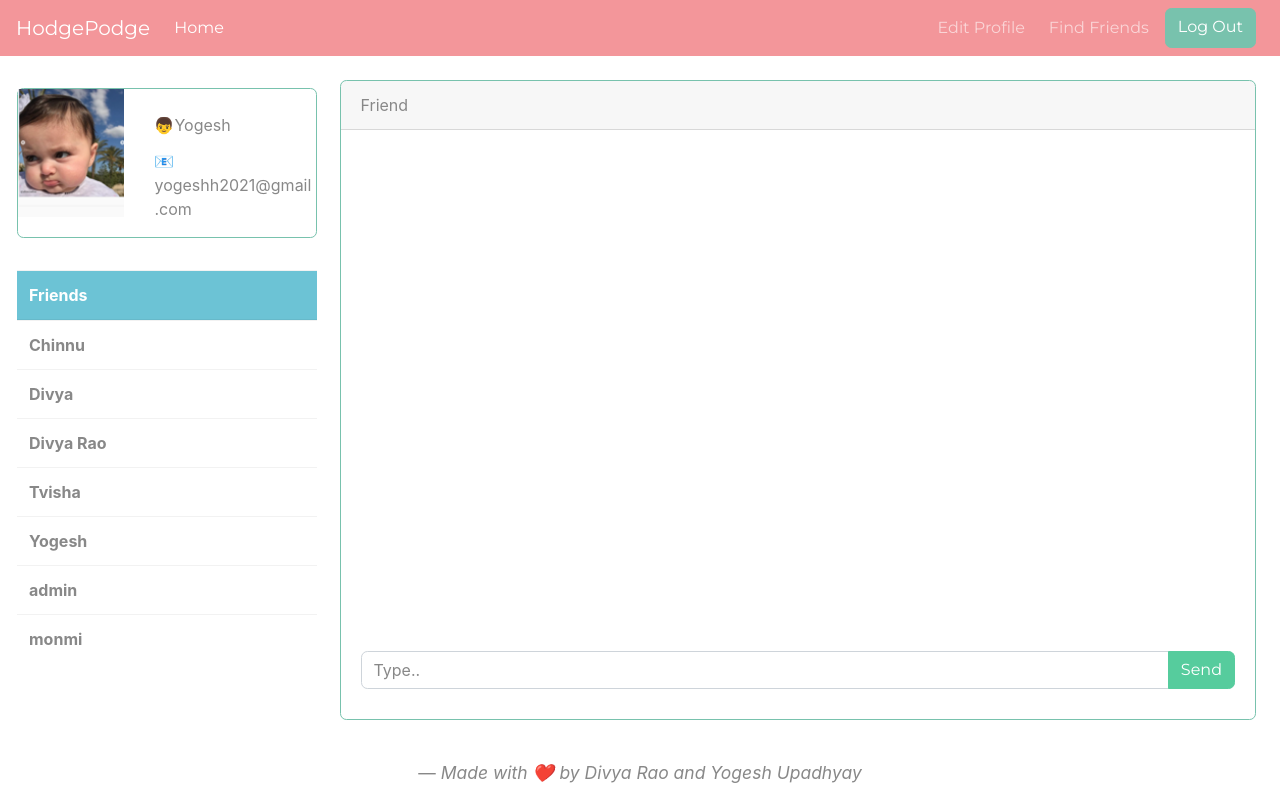
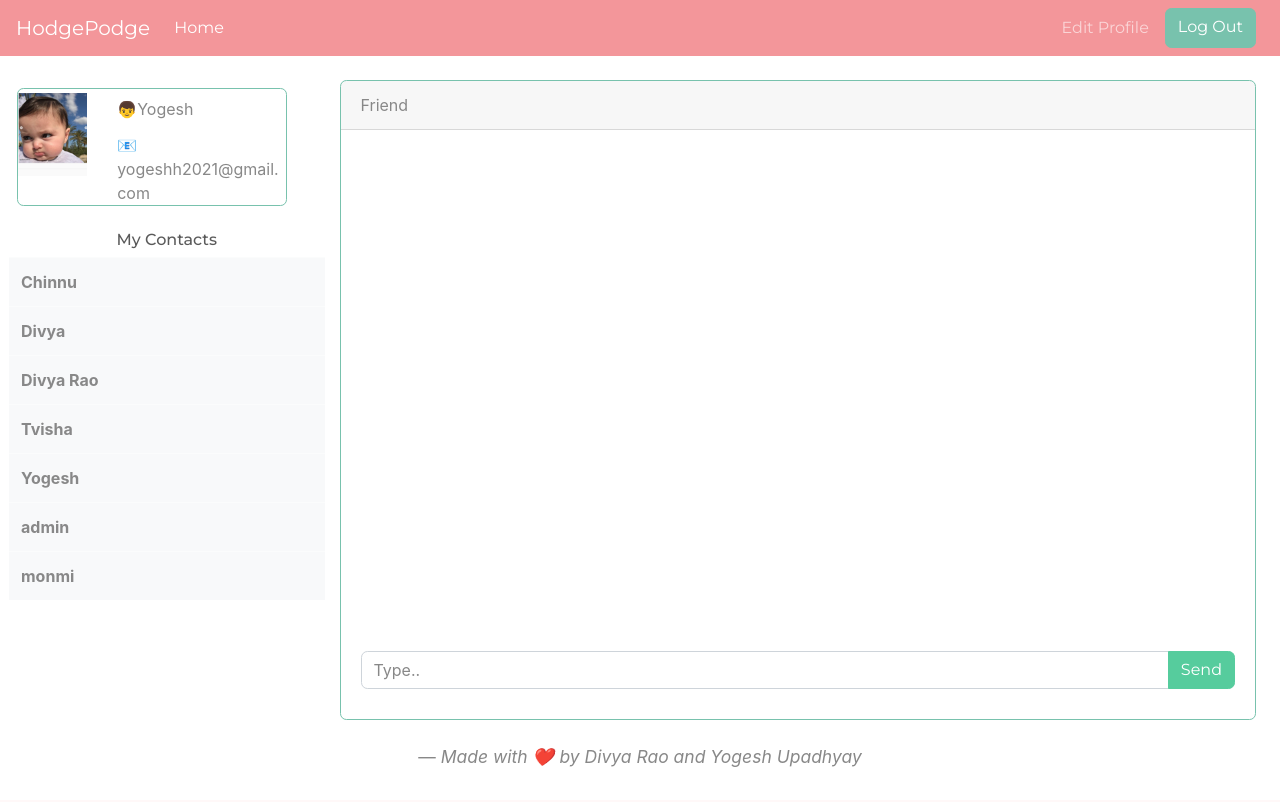
Before and after one commit to dsrao711/HodgePodge, a Flask app: page /home in a window 1280 px wide. After the commit the page ends 767 px from the top, so only its background shows below. Run offline with Flask 2, Linux system fonts and the light colour scheme; a user stored in the database is signed in; data comes from the database, SQL or seed files in the repository; both versions use the stored data as it was after the commit; lists and menus that the app fills with data are empty; some libraries are stand-ins or nearby versions.

Commit message:
Frontend fixed

```diff
--- a/app/templates/account.html
+++ b/app/templates/account.html
@@ -4,7 +4,7 @@
     <div class="row">
         <div class="col-lg-4 ">
             <div class="row">
-                <img src="{{ image_file }}" alt="User" class="img-responsive p-3" style="width:100% ; height:22rem;">
+                <img src="{{ image_file }}" alt="{{current_user.username[0]}}" class="img-responsive p-3" style="width:100% ; height:22rem;">
             </div>
             <div class="row">
                 <div class="col-lg-12 mt-3">
--- a/app/templates/home.html
+++ b/app/templates/home.html
@@ -3,36 +3,39 @@
 <div class="m-4 p-0">
     <div class="row">
         <div class="col-lg-3">
-            <div class="row p-2">
-                <div class="card border-primary mb-3" style="max-width: 100% ;" >
+            <div class="row p-2" style="max-width: 100% ;">
+                <div class="card border-primary mb-3">
                     <div class="row">
-                        <div class="col-lg-5">
+                        <div class="col-lg-4 mt-1 ">
                             <img src="{{ image_file }}" class="img-responsive " style="width:100% ">
                         </div>
-                        <div class="col-lg-7 mt-4">
+                        <div class="col-lg-8 mt-2">
                             <p class="card-title ">👦{{current_user.username }}</p>
                             <script>
                                 localStorage.setItem("currUsername", "{{current_user.username }}")
                                 joinRoom();
                             </script>
                             <p class="card-text">📧{{current_user.email }}</p>
+                        </div>
+                        <div class="col-lg-12" style="display:flex ; justify-content:cener;align-items:left">
                             <div id="google_translate_element"></div>
                         </div>
                     </div>
 
                 </div>
             </div>
-            <div class="row p-2">
-                <table class="table table-hover">
-                    <thead>
-                        <tr>
-                            <th class="table-info" scope="col">Friends</th>
-                        </tr>
-                    </thead>
+
+            <div class="row p-0">
+                <div class="col-lg-12">
+                    <h6 class="text-center">My Contacts</h6>
+                </div>
+                <div class="col-lg-12 p-0 " style="max-width: 100% ; height: 50vh ; overflow: auto;  ">
+
+                    <table class="table table-hover bg-info">
                         <tbody>
                             {% for friend in friends -%}
-                        <tr>
-                            <th scope="row" onclick=chatapp("{{ friend.username }}")>
+                            <tr class="table-light">
+                                <th scope="row" onclick=chatapp( "{{ friend.username }}")>
                                     {{ friend.username | string }}
                                 </th>
                             </tr>
@@ -40,10 +43,12 @@
                         </tbody>
                     </table>
                 </div>
+
+            </div>
         </div>
 
         <div class="col-lg-9">
-            <div class="card border-primary mb-3" style="max-width: 100% ; height : 80vh">
+            <div class="card border-primary" style="max-width: 100% ; height : 80vh ">
                 <div class="card-header" id="chat-header">Friend</div>
                 <div class="card-body" style="position: absolute ; bottom : 10px ;width : 100%">
 
--- a/app/templates/includes/navbar.html
+++ b/app/templates/includes/navbar.html
@@ -17,7 +17,6 @@
         <ul class="navbar-nav my-2 my-lg-0 ">
             {% if current_user.is_authenticated %}
             <a class="nav-link mr-sm-2 " href="{{ url_for( 'users.account') }} ">Edit Profile</a>
-            <a class="nav-link mr-sm-2 " href="{{ url_for( 'users.logout') }} ">Find Friends</a>
             <a class="btn btn-primary mr-sm-2 " href="{{ url_for( 'users.logout') }} ">Log Out</a> {% else %}
             <a class="btn btn-primary mr-sm-2 " href="/login ">Log in</a>
             <a class="btn btn-danger my-2 my-sm-0 " href="/register ">Sign Up</a> {% endif %}
```
Also changed, not shown: app/site.db, app/static/default.png (added), app/static/profile_pics/3ea256fd7a83e826.png (added), app/static/profile_pics/74cba123cb600f26.png (added), app/static/profile_pics/ad2c262e803ea771.png (added), app/static/profile_pics/c48b01f32034ad71.png (added), app/static/profile_pics/e86998d0370596a4.png (added). Lines whose indentation alone changed are shown as unchanged.
